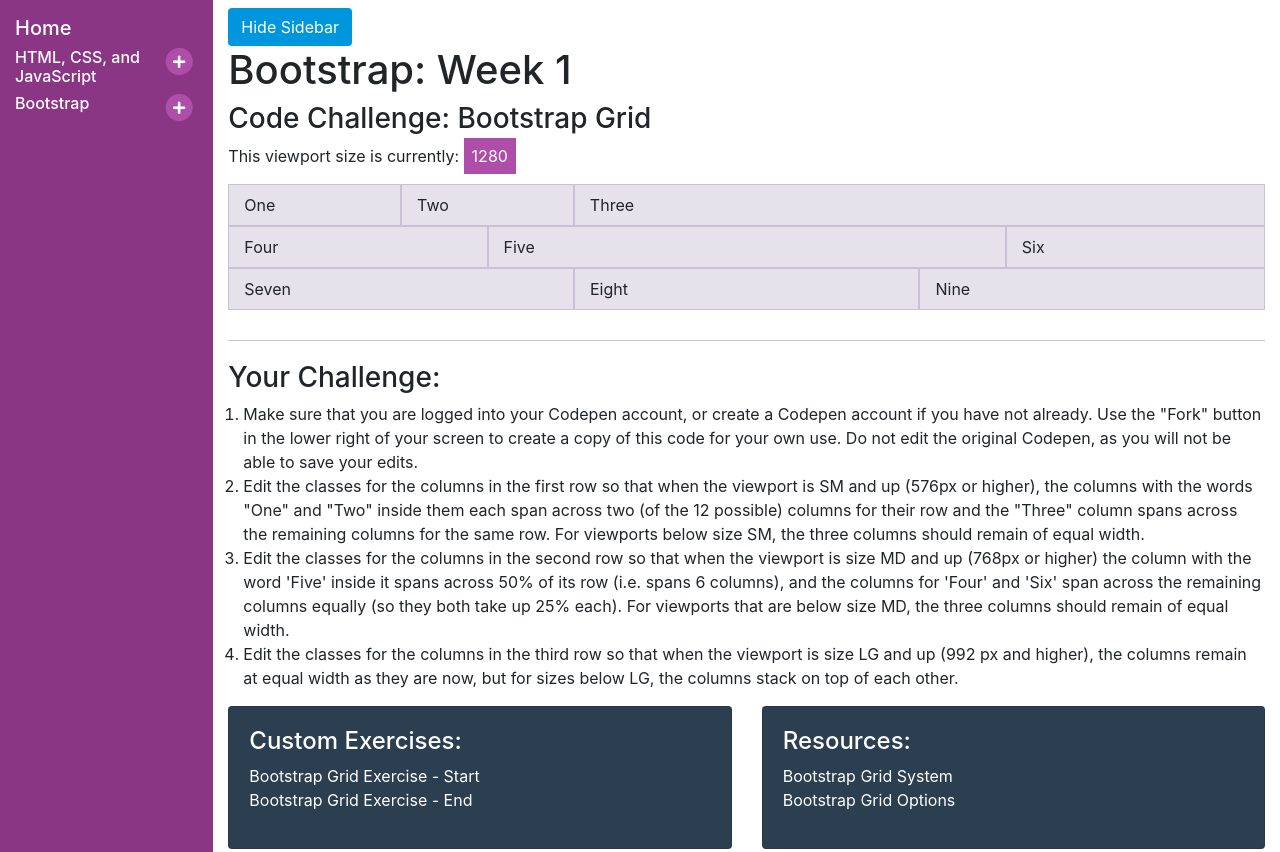
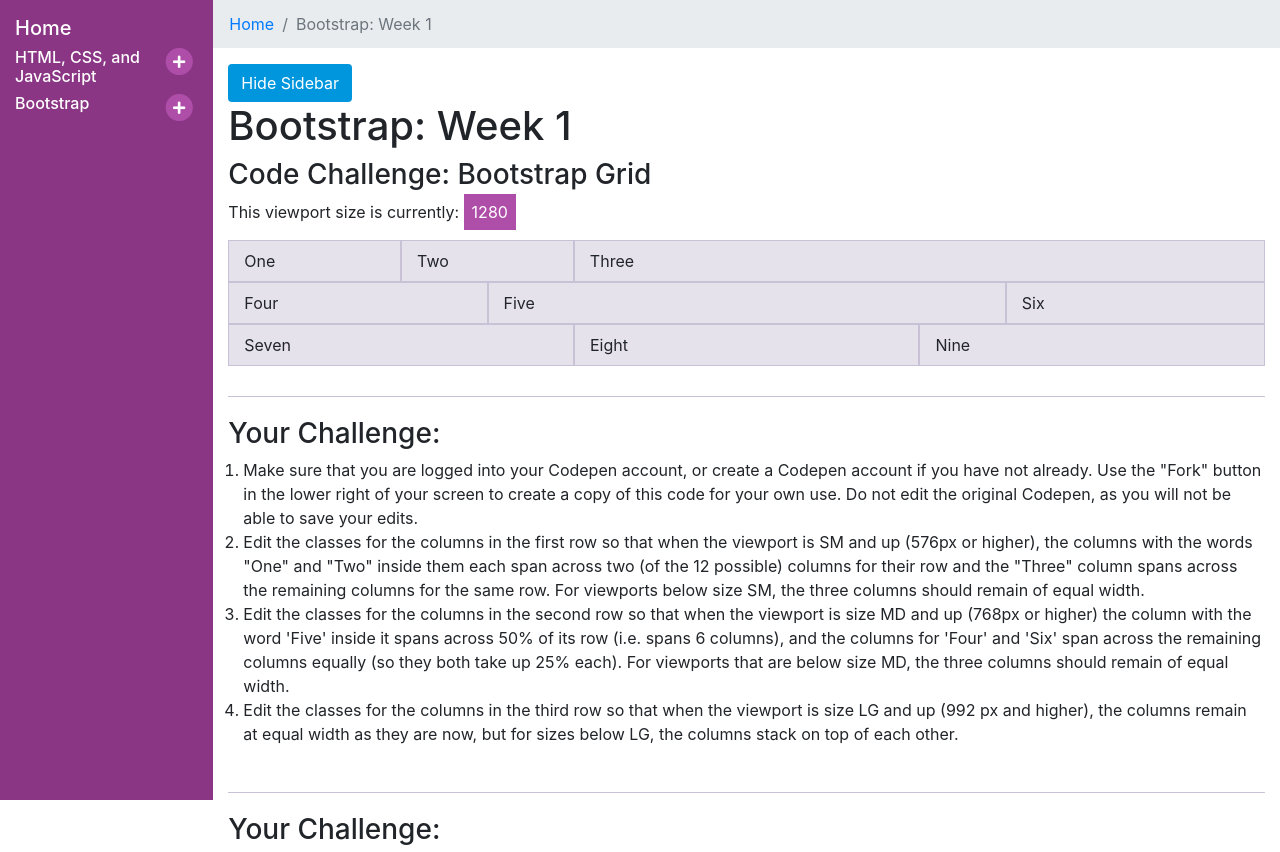
Before and after one commit to HeresJohnny5/Nucamp-Portal, a website: page bootcamp/classes/bootstrap/week1.html in a window 1280 px wide. Shown: the top 852 px of the page. Drawn offline with nearby package versions, Linux system fonts and the light colour scheme.

Commit message:
Add Breadcrumbs to Week 1.

```diff
--- a/bootcamp/classes/bootstrap/week1.html
+++ b/bootcamp/classes/bootstrap/week1.html
@@ -16,7 +16,7 @@
 <body>
   <div class="container-fluid">
     <div class="row">
-      <nav class="col-2 pt-3">
+      <nav class="col-2 pt-3 sticky-top">
         <div class="sidebar-sticky">
           <a id="home" href="/index.html">
             <h5>Home</h5>
@@ -70,7 +70,14 @@
         </div>
       </nav>
 
-      <main class="col mt-2">
+      <main class="col">
+        <div class="breadcrumb-container" aria-label="breadcrumb">
+          <ol class="breadcrumb">
+            <li class="breadcrumb-item"><a href="/index.html">Home</a></li>
+            <li class="breadcrumb-item active" aria-current="page">Bootstrap: Week 1</li>
+          </ol>
+        </div>
+
         <div class="container">
           <div class="row">
             <button class="btn sidebarBtn">Hide Sidebar</button>
@@ -109,6 +116,43 @@
             <div class="col-lg">Seven</div>
             <div class="col-lg">Eight</div>
             <div class="col-lg">Nine</div>
+          </div>
+
+          <div class="row grid-example__directions">
+            <h3>Your Challenge:</h3>
+            <ol>
+              <li>
+                Make sure that you are logged into your Codepen account, or
+                create a Codepen account if you have not already. Use the
+                "Fork" button in the lower right of your screen to create a
+                copy of this code for your own use. Do not edit the original
+                Codepen, as you will not be able to save your edits.
+              </li>
+              <li>
+                Edit the classes for the columns in the first row so that when
+                the viewport is SM and up (576px or higher), the columns with
+                the words "One" and "Two" inside them each span across two (of
+                the 12 possible) columns for their row and the "Three" column
+                spans across the remaining columns for the same row. For
+                viewports below size SM, the three columns should remain of
+                equal width.
+              </li>
+              <li>
+                Edit the classes for the columns in the second row so that
+                when the viewport is size MD and up (768px or higher) the
+                column with the word 'Five' inside it spans across 50% of its
+                row (i.e. spans 6 columns), and the columns for 'Four' and
+                'Six' span across the remaining columns equally (so they both
+                take up 25% each). For viewports that are below size MD, the
+                three columns should remain of equal width.
+              </li>
+              <li>
+                Edit the classes for the columns in the third row so that when
+                the viewport is size LG and up (992 px and higher), the
+                columns remain at equal width as they are now, but for sizes
+                below LG, the columns stack on top of each other.
+              </li>
+            </ol>
           </div>
 
           <div class="row grid-example__directions">
--- a/bootcamp/scss/_navigation.scss
+++ b/bootcamp/scss/_navigation.scss
@@ -1,9 +1,9 @@
 nav {
   background-color: $purple-dark;
   min-height: 100vh;
+  height: calc(100vh - 48px);
   min-width: 200px;
   overflow: scroll;
-
   opacity: 1;
   transition: all 0.5s ease-in-out;
 
@@ -57,3 +57,12 @@ nav {
     }
   }
 }
+
+.breadcrumb-container {
+  margin-left: -15px;
+  margin-right: -15px;
+
+  .breadcrumb {
+    border-radius: 0px;
+  }
+}
```
Also changed, not shown: bootcamp/classes/bootstrap/custom-exercises/week-1/grid/grid-end.html (+9 -1 lines), bootcamp/classes/bootstrap/custom-exercises/week-1/grid/grid-start.html (+10 -2 lines), bootcamp/classes/bootstrap/week2.html (+1 -1 lines), bootcamp/public/css/styles.css.
